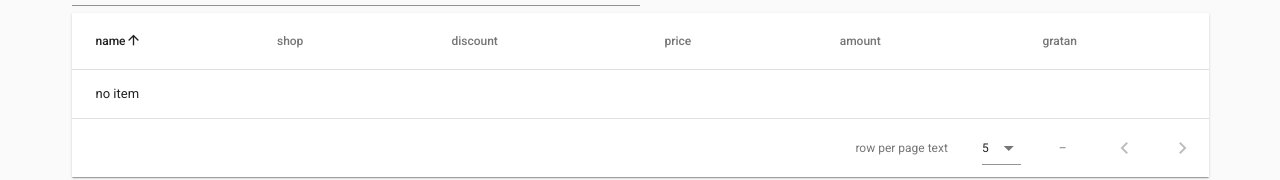
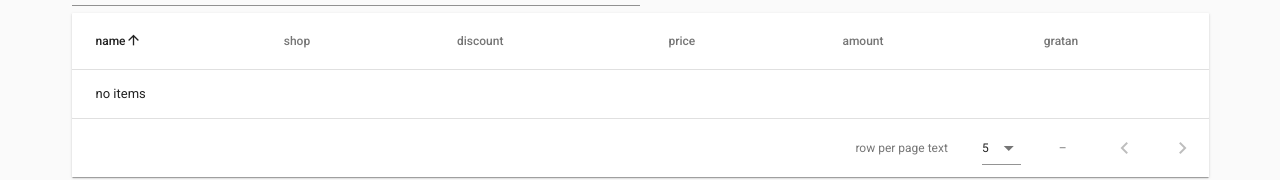
Before and after one commit to dokechin/gratan, a Vue app: page /#/list in a window 1280 px wide. Shown: the part 131-311 px from the top of the page. Built offline with nearby package versions, Linux system fonts and the light colour scheme.

Commit message:
no item display bug fix

```diff
--- a/src/components/List.vue
+++ b/src/components/List.vue
@@ -21,7 +21,7 @@
           <td>{{ props.item.gratan }}</td>
       </template>
       <template slot="no-data">
-          <td>{{ $t('no item') }}</td>
+          <td>{{ $t('no items') }}</td>
       </template>
     </v-data-table>
   </v-container>
--- a/src/components/Shop.vue
+++ b/src/components/Shop.vue
@@ -55,7 +55,7 @@
           </td>
       </template>
       <template slot="no-data">
-          <td>{{ $t('no item')}}</td>
+          <td>{{ $t('no items')}}</td>
       </template>
     </v-data-table>
   </v-container>
```
